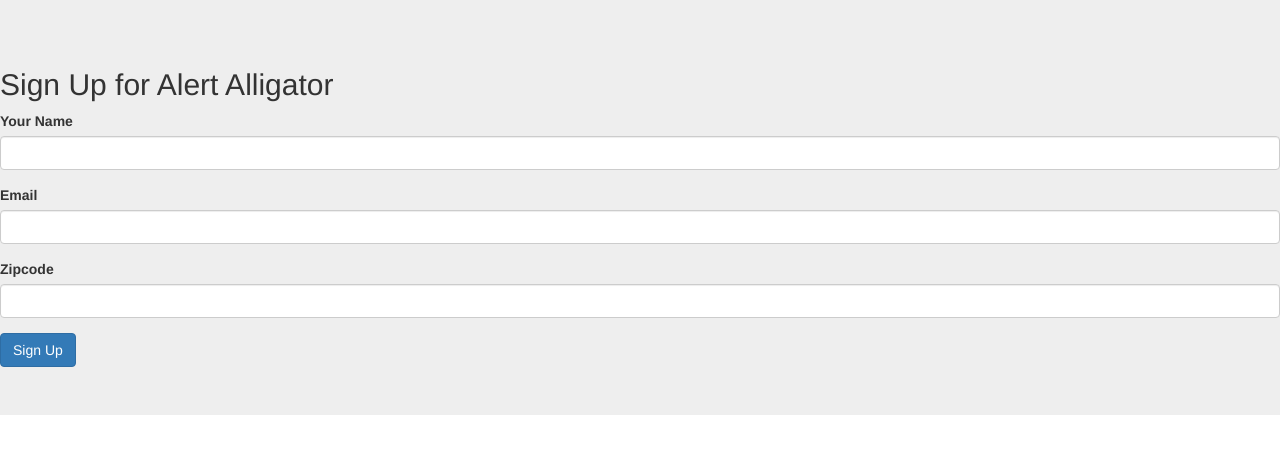
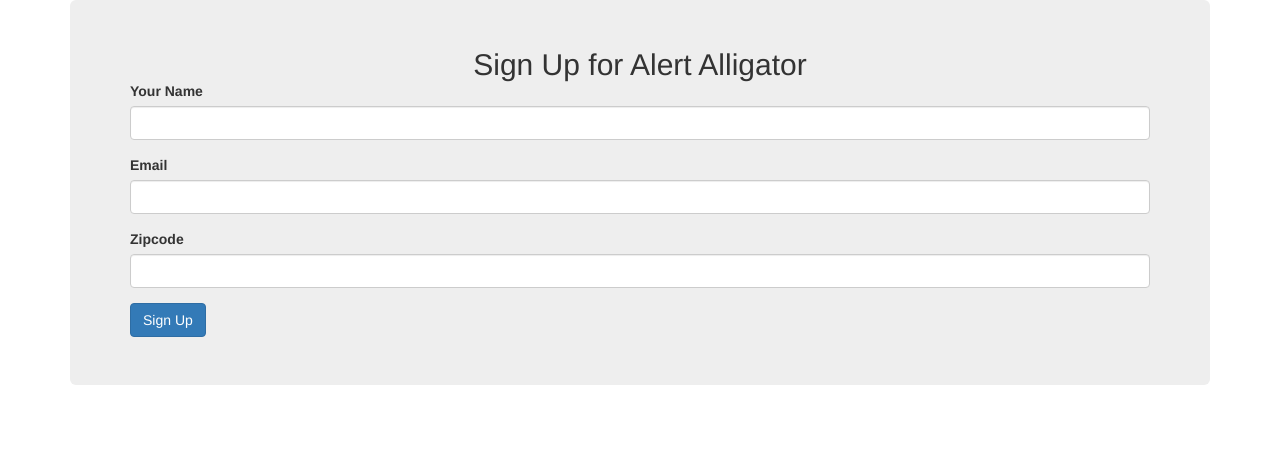
Before and after one commit to MikaylaFr/Alert-Alligator, a Flask app: page / in a window 1280 px wide. Shown: the top 454 px of the page. Run offline with Flask 2, Linux system fonts and the light colour scheme; some libraries are stand-ins or nearby versions.

Commit message:
add html container

```diff
--- a/app/main.py
+++ b/app/main.py
@@ -7,8 +7,8 @@ from wtforms.validators import InputRequired, Email, Length
 import os
 
 app = Flask(__name__)
-app.config['SQLALCHEMY_DATABASE_URI'] = 'sqlite:///test.db' #os.getenv('DATABASE_URL', None)
-app.config['SECRET_KEY'] = 'blah' #os.getenv('WTF_KEY', None)
+app.config['SQLALCHEMY_DATABASE_URI'] = os.getenv('DATABASE_URL', None) #'sqlite:///test.db'
+app.config['SECRET_KEY'] = os.getenv('WTF_KEY', None)
 db = SQLAlchemy(app)
 Bootstrap(app)
 
--- a/app/static/css/main.css
+++ b/app/static/css/main.css
@@ -1,3 +1,8 @@
 .control-label{
     display: none;
 }
+
+h2{
+    text-align: center;
+    margin: auto;
+}
--- a/app/templates/index.html
+++ b/app/templates/index.html
@@ -7,7 +7,8 @@
 {% block title %}Sign Up for Alert Alligator{% endblock %}
 
 {% block content %}
-    <div class="jumbotron">
+<div class="container w-25 p-3">
+    <div class="jumbotron jumbotron-fluid">
         <h2 class="form-register-title">Sign Up for Alert Alligator</h2>
         <form class="form-register" method="POST" action="/"></form>
             {{ form.hidden_tag() }}
@@ -26,4 +27,5 @@
             <button class="btn btn-primary" type="submit">Sign Up</button>
         </form>
     </div>
+</div>
 {% endblock %}
```
Also changed, not shown: 1 other file.
